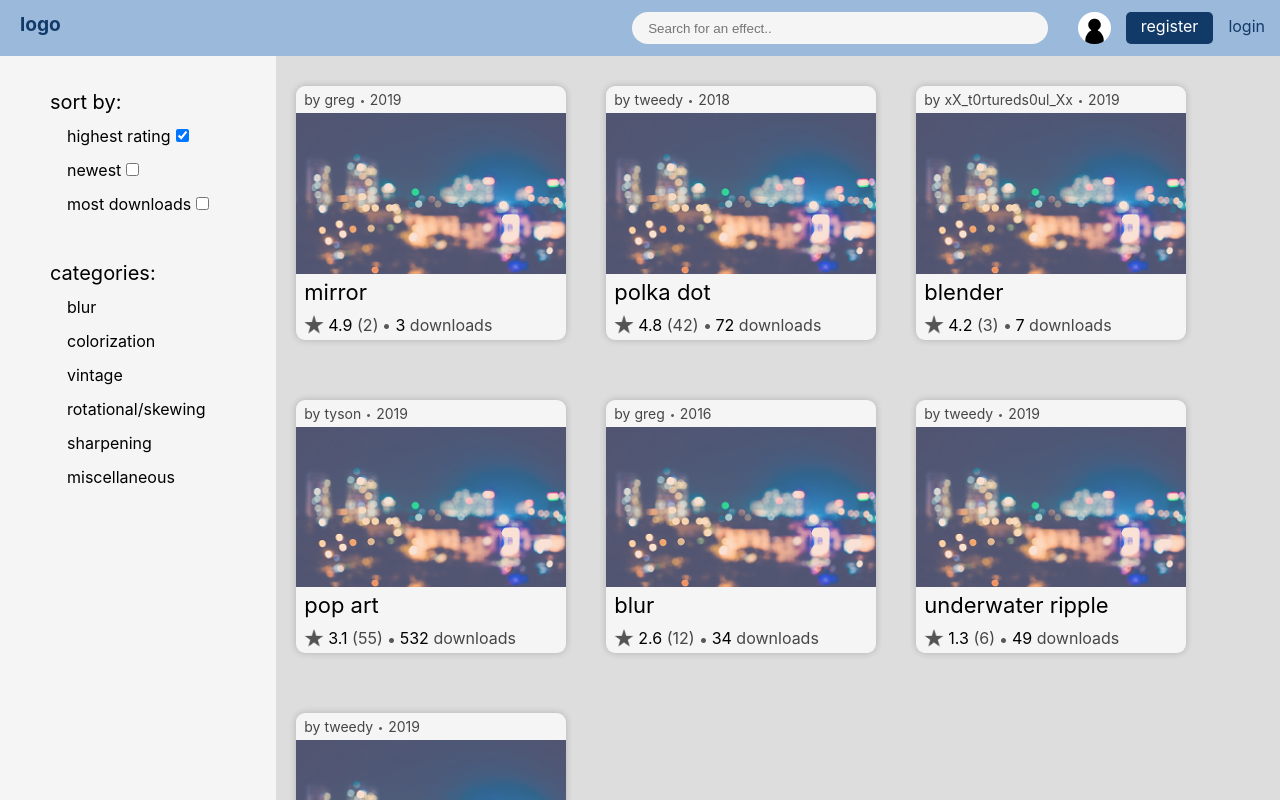
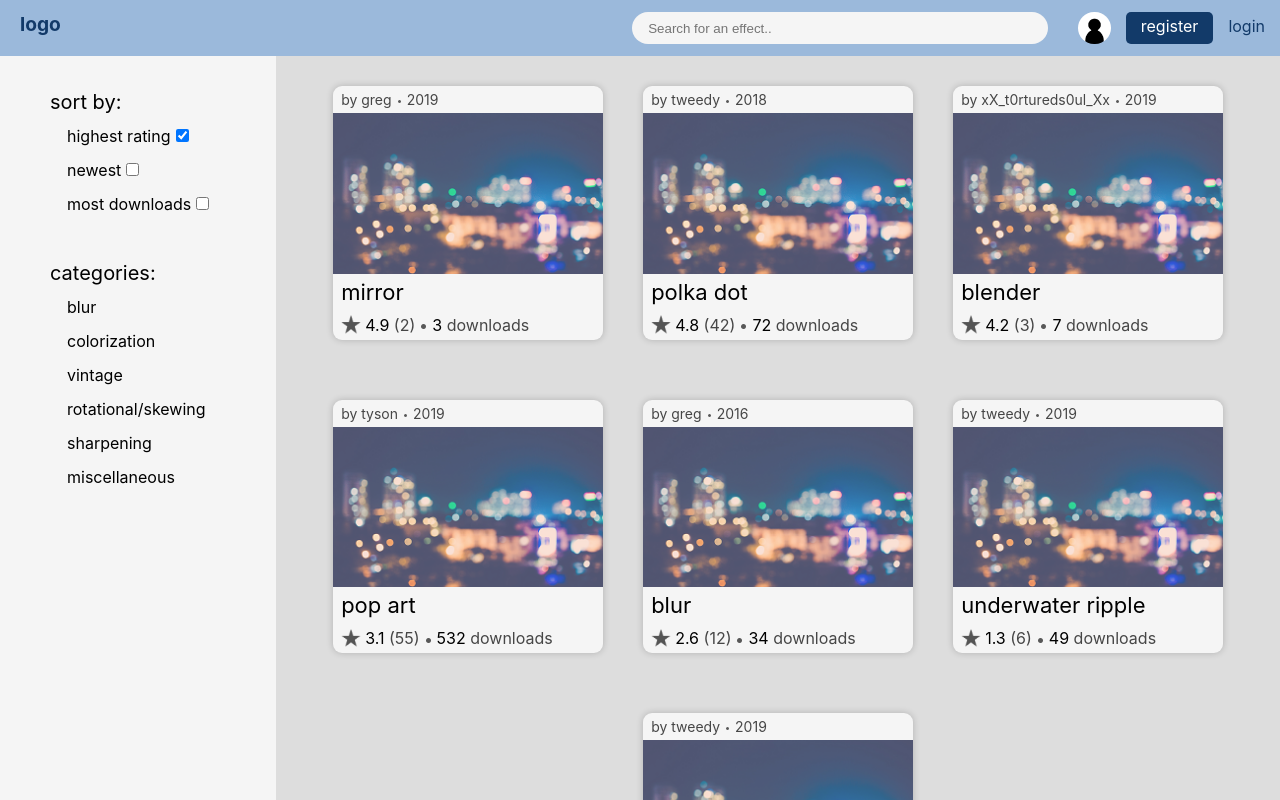
Before and after one commit to B-Evans99/customeffects, a React (Create React App) app in the folder custome/: page / in a window 1280 px wide. Shown: the top 800 px of the page. Built offline with nearby package versions, Linux system fonts and the light colour scheme.

Commit message:
(App.css, HomePage.js) cards weren't centered- i get that you changed it for the last item- but it looks really weird aligned flex-start on my screen

```diff
--- a/custome/src/App.css
+++ b/custome/src/App.css
@@ -147,16 +147,16 @@ a:hover {
   padding-bottom: 40px;
 }
 
+
 .cardBox {
   display: flex;
   flex: 1;
   min-height: min-content;
   flex-wrap: wrap;
   background: #ddd;
-  justify-content: flex-start;
+  justify-content: center;
   padding-bottom: 40px;
-  align-items: flex-start;
-  align-content: flex-start;
+
 }
 
 .Card {
--- a/custome/src/HomePage.js
+++ b/custome/src/HomePage.js
@@ -25,13 +25,14 @@ const HomePage = props => {
         filters={filters}
         setEffects={props.setEffects}
       />
+
       <CardBox
         setResultsType={setResultsType}
         setNavigation={setNavigation}
         effects={effects}
         setSearchString={props.setSearchString}
       />
-    </div>
+      </div>
   );
 };
 
```
